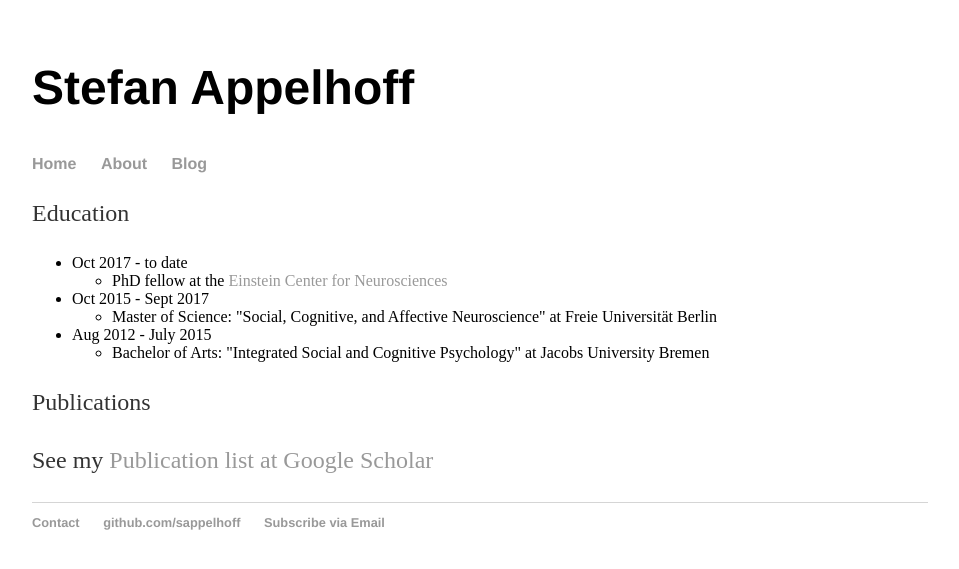
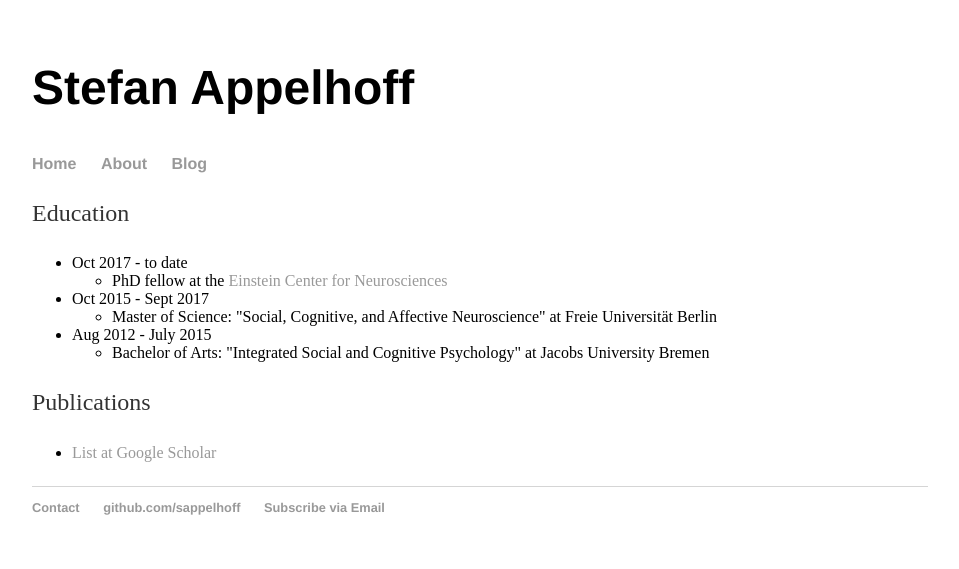
Before and after one commit to sappelhoff/sappelhoff.github.io, a Jekyll site: the page built from cv/index.html, in a window 1280 px wide. Shown: the top 569 px of the page, without its empty margins (160-1119 px from the left). Built offline with Jekyll 4.4.1, drawn with Linux system fonts in a browser that asks for light colours.

Commit message:
solve through using a ul element

```diff
--- a/cv/index.html
+++ b/cv/index.html
@@ -32,7 +32,7 @@ title: Stefan Appelhoff CV
 
 
 <p> Publications
-    <p> See my
-        <a target="_blank" href="scholar.google.de/citations?user=appelhoff" title="Link to Google Scholar">Publication list at Google Scholar</a>
-    </p>
+    <ul>
+        <li><a target="_blank" href="scholar.google.de/citations?user=appelhoff" title="Link to Google Scholar">List at Google Scholar</a></li>
+    </ul>
 </p>
```
